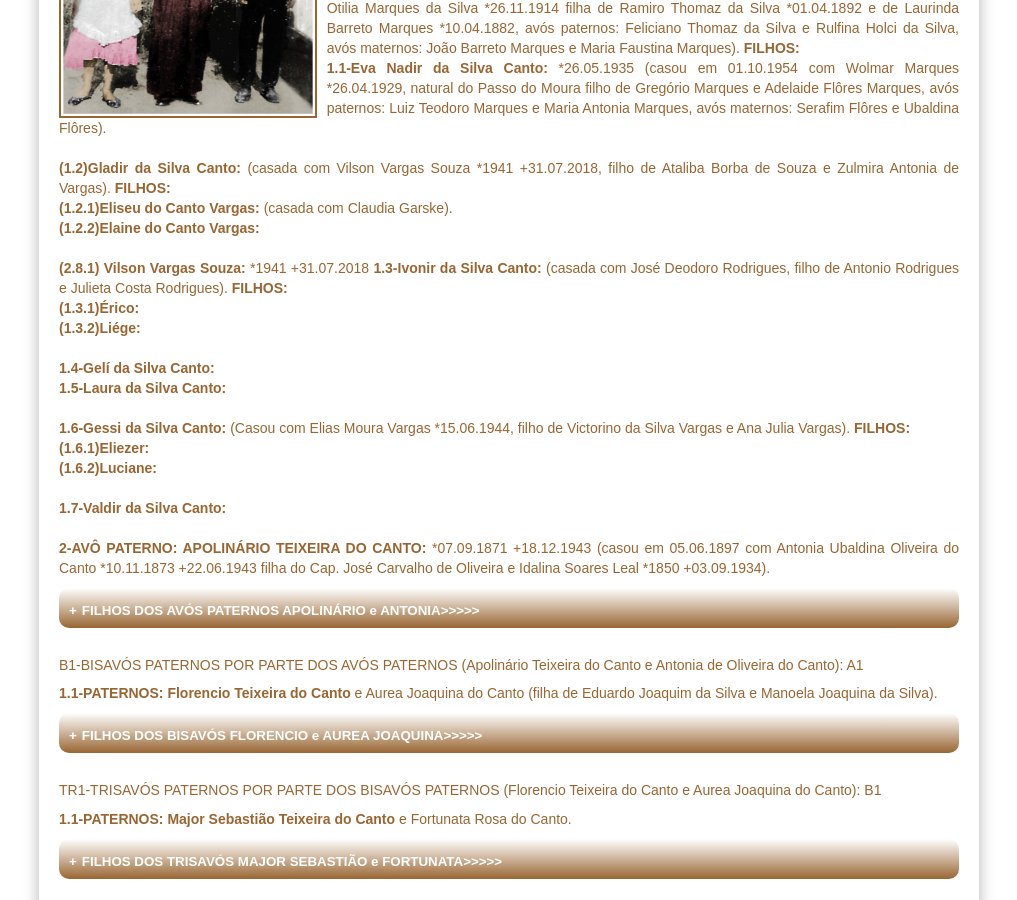
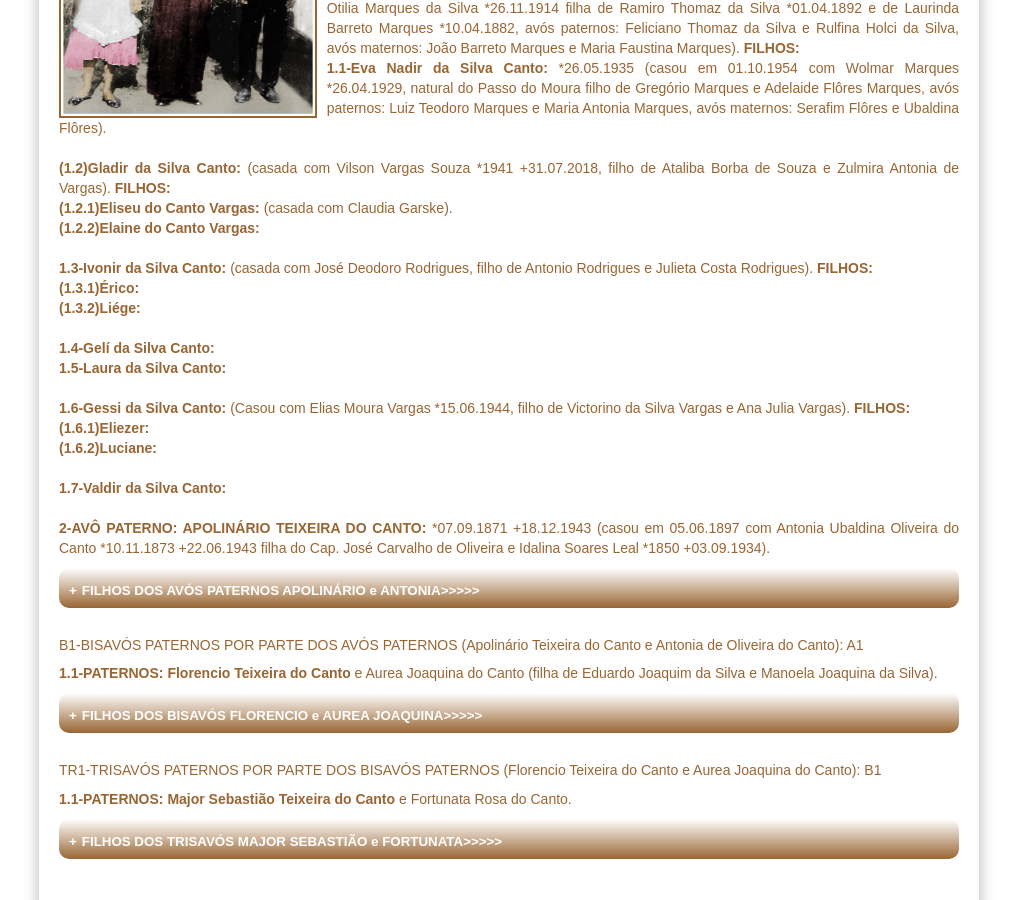
Before and after one commit to claudiovargas1955/claudiovargas1955.github.io, a Jekyll site: the page built from _pages/genealogia-da-familia-teixeira-do-canto.html, in a window 1280 px wide and 900 px high, scrolled down 584 px. Shown: the whole window, without its empty margins (131-1148 px from the left). Built offline with Jekyll 4.4.1, drawn with Linux system fonts in a browser that asks for light colours; some web fonts are replaced.

Commit message:
Update genealogia-da-familia-teixeira-do-canto.html

```diff
--- a/_pages/genealogia-da-familia-teixeira-do-canto.html
+++ b/_pages/genealogia-da-familia-teixeira-do-canto.html
@@ -51,7 +51,6 @@ de Vargas). <b>FILHOS: </b><br>
   <b>(1.2.1)Eliseu do Canto Vargas: </b> (casada com Claudia Garske). <br>
   <b>(1.2.2)Elaine do Canto Vargas: </b><br><br>
 
-<b>(2.8.1) Vilson Vargas Souza: </b>*1941 +31.07.2018
 <b>1.3-Ivonir da Silva Canto:</b> (casada com José Deodoro Rodrigues, filho de Antonio Rodrigues e Julieta Costa Rodrigues). <b>FILHOS:</b><br>
   <b>(1.3.1)Érico:</b><br>
   <b>(1.3.2)Liége:</b><br><br>
```
